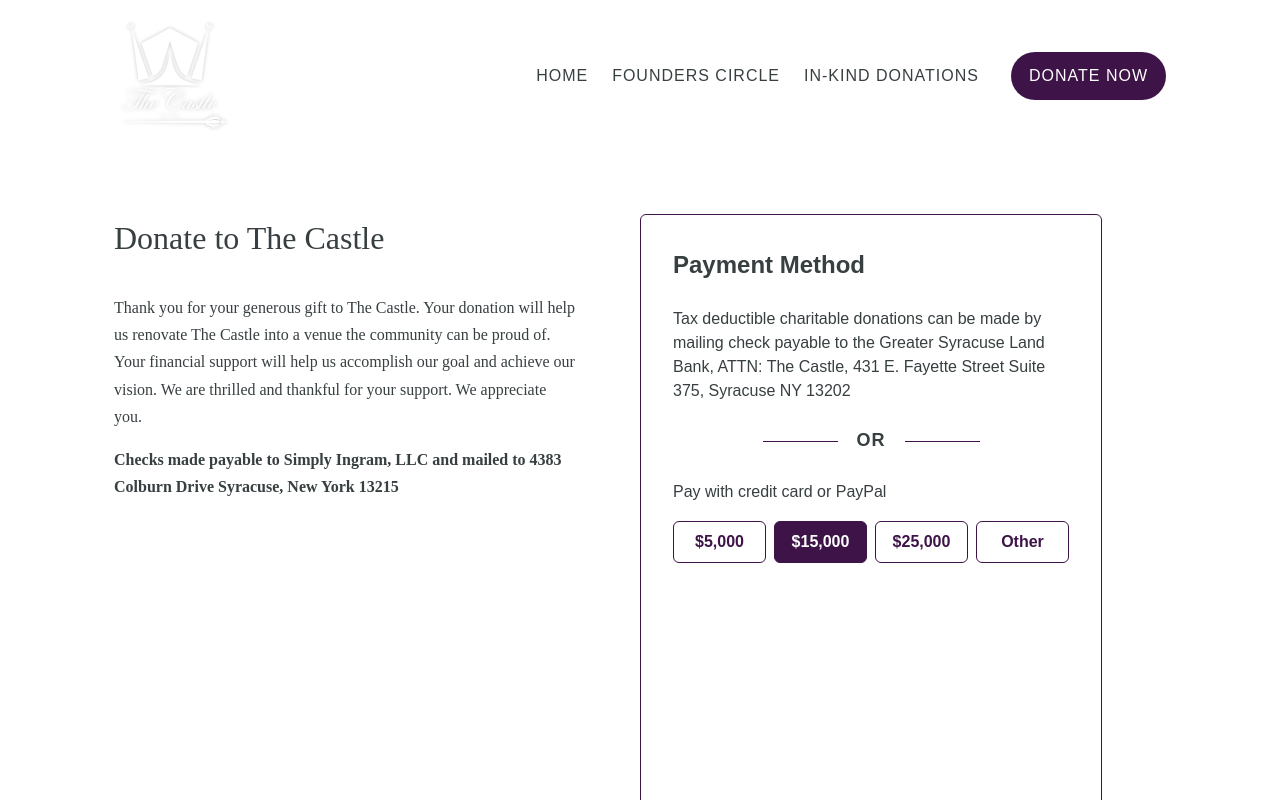
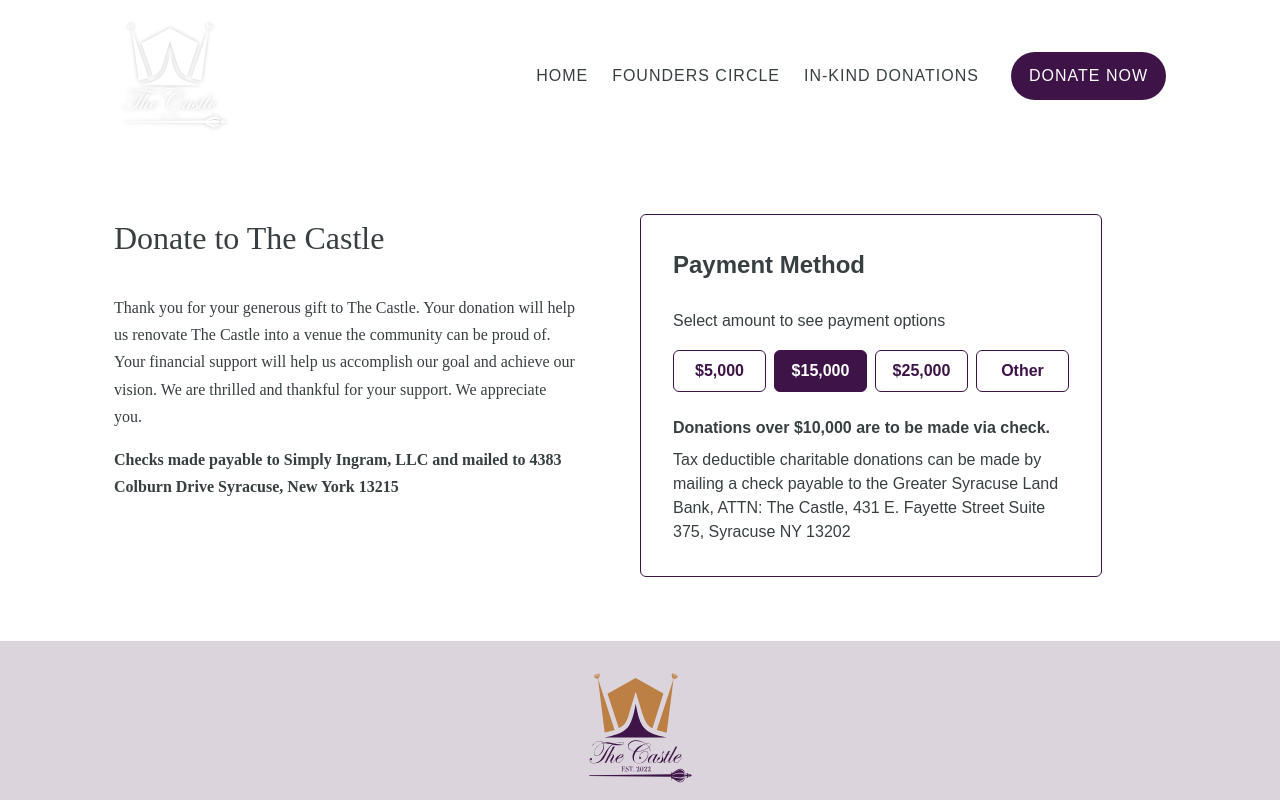
Before and after one commit to julianvazq/the-castle-next, a Next.js app: page /donate in a window 1280 px wide. Both pictures are taken after a click on the button "$15,000". Shown: the top 800 px of the page. Built offline with nearby package versions, Linux system fonts and the light colour scheme.

Commit message:
PayPal payment validation

```diff
--- a/components/donate-page/AmountButtons/index.js
+++ b/components/donate-page/AmountButtons/index.js
@@ -14,6 +14,7 @@
 
         if (amount === 'other') {
             setShowOther(true);
+            changeAmount(0);
             return;
         }
 
@@ -57,7 +58,7 @@
 
     return (
         <div>
-            <S.PaymentText>Pay with credit card or PayPal</S.PaymentText>
+            <S.PaymentText>Select amount to see payment options</S.PaymentText>
             <S.Container>
                 {amounts.map((val) => (
                     <S.AmountButton
--- a/components/donate-page/AmountButtons/style.js
+++ b/components/donate-page/AmountButtons/style.js
@@ -4,9 +4,12 @@
 export const Container = styled.div`
     display: flex;
     justify-content: space-between;
+    display: grid;
+    grid-template-columns: repeat(2, 1fr);
+    grid-gap: 0.5rem;
 
-    & > * + * {
-        margin-left: 0.5rem;
+    @media screen and (min-width: 720px) {
+        grid-template-columns: repeat(4, 1fr);
     }
 `;
 
--- a/components/donate-page/Donate/index.js
+++ b/components/donate-page/Donate/index.js
@@ -11,13 +11,14 @@
 
 const initialOptions = {
     // 'client-id': 'sb',
+    /* Sandbox */
+    'client-id':
+        'AasQVTEe4oNhdXPBnK2k6e0bbw3kxJZMIHatU8Dt2bGBGEeT_B-bJ6RcmxKqdX_SLG4OXOzMZVOwWH1I',
+    /* Real */
     // 'client-id':
-    //     'AasQVTEe4oNhdXPBnK2k6e0bbw3kxJZMIHatU8Dt2bGBGEeT_B-bJ6RcmxKqdX_SLG4OXOzMZVOwWH1I',
-    'client-id':
-        'AWK1HJxIagbxdwE-LGJ_qEiDkZ-YexHnqemcKsdREiMzQ7KYHN9H8xR1_G0KkPN3IeNNRouqcfxC3iHu',
+    //     'AWK1HJxIagbxdwE-LGJ_qEiDkZ-YexHnqemcKsdREiMzQ7KYHN9H8xR1_G0KkPN3IeNNRouqcfxC3iHu',
     currency: 'USD',
     intent: 'capture',
-    // 'data-client-token': 'abc123xyz==',
 };
 
 const Donate = () => {
--- a/components/donate-page/PayPal/index.js
+++ b/components/donate-page/PayPal/index.js
@@ -8,10 +8,15 @@
     const [amount, setAmount] = useState(0.01);
     const [payerDetails, setPayerDetails] = useState(null);
     const [showSpinner, setShowSpinner] = useState(false);
+    const [showError, setShowError] = useState(false);
     const [paymentHeight, setPaymentHeight] = useState('200px');
     console.log(amount);
 
     useEffect(() => {
+        if (amount) {
+            setShowError(false);
+        }
+
         setShowSpinner(true);
         const timeoutId = setTimeout(() => {
             setShowSpinner(false);
@@ -62,6 +67,12 @@
     };
 
     const onClick = ({ fundingSource }) => {
+        console.log('clicked');
+        if (!amount) {
+            setShowError(true);
+            return;
+        }
+
         if (fundingSource === 'card') {
             setPaymentHeight('auto');
         }
@@ -79,22 +90,42 @@
         );
     }
 
+    if (amount > 10000) {
+        return (
+            <S.Container>
+                <S.PaymentHeader>Payment Method</S.PaymentHeader>
+                <AmountButtons changeAmount={changeAmount} />
+                <S.PaymentDisclaimer>
+                    Donations over $10,000 are to be made via check.
+                </S.PaymentDisclaimer>
+                <S.CheckText>
+                    Tax deductible charitable donations can be made by mailing a
+                    check payable to the Greater Syracuse Land Bank, ATTN: The
+                    Castle, 431 E. Fayette Street Suite 375, Syracuse NY 13202
+                </S.CheckText>
+            </S.Container>
+        );
+    }
+
     return (
         <S.Container>
             <S.PaymentHeader>Payment Method</S.PaymentHeader>
+            <AmountButtons changeAmount={changeAmount} />
             <S.CheckText>
-                Tax deductible charitable donations can be made by mailing check
-                payable to the Greater Syracuse Land Bank, ATTN: The Castle, 431
-                E. Fayette Street Suite 375, Syracuse NY 13202
+                Tax deductible charitable donations can be made by mailing a
+                check payable to the Greater Syracuse Land Bank, ATTN: The
+                Castle, 431 E. Fayette Street Suite 375, Syracuse NY 13202
             </S.CheckText>
             <S.Separator>OR</S.Separator>
-            <AmountButtons changeAmount={changeAmount} />
             {showSpinner || isPending ? (
                 <S.PaymentContainer $height={paymentHeight}>
                     <S.Spinner />
                 </S.PaymentContainer>
             ) : (
                 <S.PaymentContainer $display='block' $height={paymentHeight}>
+                    {showError && (
+                        <S.Error>Please select an amount to continue.</S.Error>
+                    )}
                     <PayPalButtons
                         style={{ layout: 'vertical' }}
                         forceReRender={[amount]}
@@ -103,6 +134,7 @@
                         onApprove={onApprove}
                         onCancel={onCancel}
                         onError={onError}
+                        disabled={!amount}
                     />
                 </S.PaymentContainer>
             )}
--- a/components/donate-page/PayPal/style.js
+++ b/components/donate-page/PayPal/style.js
@@ -22,6 +22,11 @@
 `;
 
 export const CheckText = styled.p``;
+
+export const PaymentDisclaimer = styled.p`
+    margin-bottom: -1rem;
+    font-weight: 700;
+`;
 
 export const Separator = styled.p`
     ${mulishFont}
@@ -108,3 +113,12 @@
     font-size: 1.25rem;
     margin-right: 1rem;
 `;
+
+export const Error = styled.p`
+    background: hsl(288deg 45% 36%);
+    color: var(--white);
+    padding: 0.5rem 1rem;
+    border-radius: 6px;
+    margin-bottom: 1rem;
+    font-weight: 600;
+`;
```
